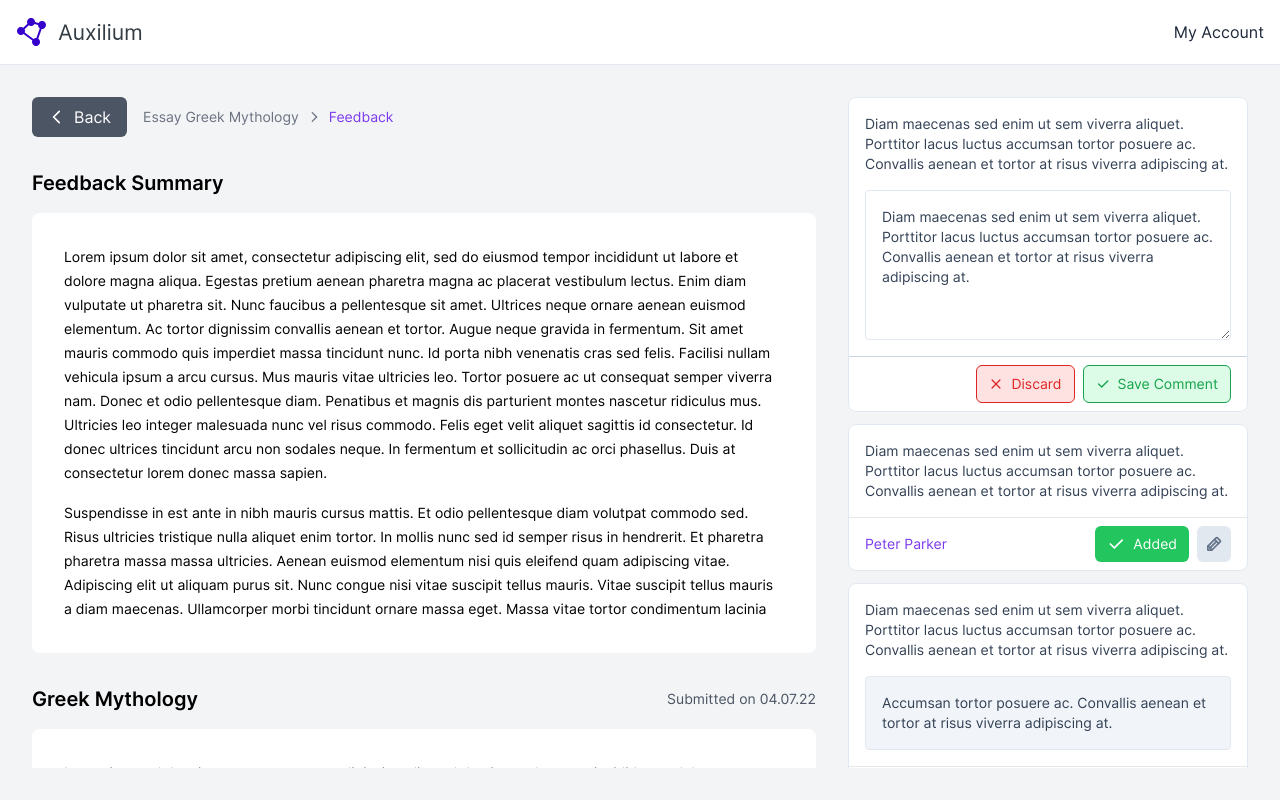
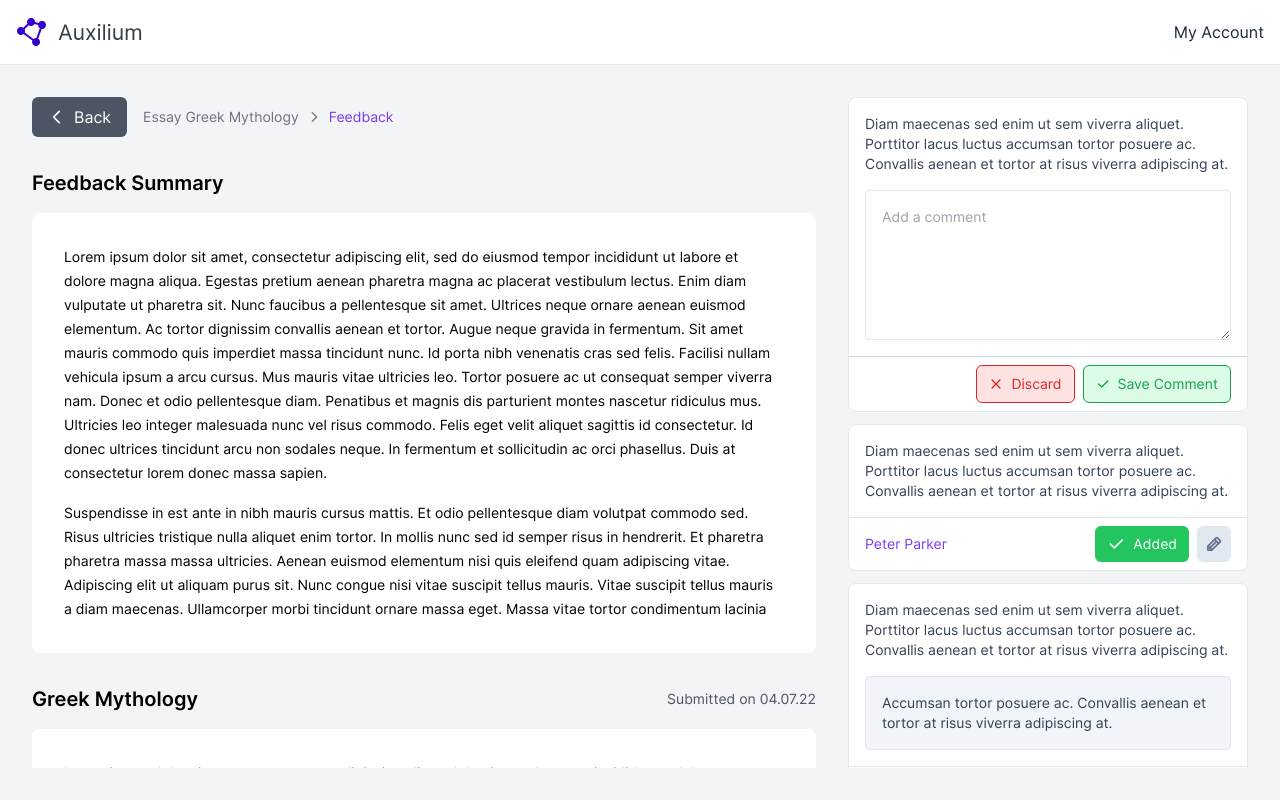
Before and after one commit to NilsHellwig/FeedbackPool-Prototyping, a React (Create React App) app in the folder prototype3/: page /submission/1/feedback in a window 1280 px wide. Both pictures are taken after a click on the button 1214 px from the left and 218 px from the top of the page. Built offline with nearby package versions, Linux system fonts and the light colour scheme.

Commit message:
Update state

```diff
--- a/prototype3/src/components/FeedbackExtract.tsx
+++ b/prototype3/src/components/FeedbackExtract.tsx
@@ -12,7 +12,7 @@ export const FeedbackExtract: React.FC<FeedbackExtractProps> = ({
   feedbackExtract,
 }) => {
   const [isEditing, setIsEditing] = useState(false);
-  const [text, setText] = useState(feedbackExtract.text || "");
+  const [comment, setComment] = useState(feedbackExtract.comment || "");
   const addButtonRef = useRef<HTMLButtonElement>(null);
   const [isAddHovering] = useHover(addButtonRef);
 
@@ -22,7 +22,7 @@ export const FeedbackExtract: React.FC<FeedbackExtractProps> = ({
 
   const handleAbort = () => {
     setIsEditing(false);
-    setText(feedbackExtract.comment || "");
+    setComment(feedbackExtract.comment || "");
   };
 
   return (
@@ -41,8 +41,8 @@ export const FeedbackExtract: React.FC<FeedbackExtractProps> = ({
             <textarea
               placeholder="Add a comment"
               className="p-4 text-sm text-slate-700 w-full min-h-[150px] flex items-start border border-slate-200 rounded"
-              defaultValue={text}
-              onChange={(e) => setText(e.target.value)}
+              defaultValue={comment}
+              onChange={(e) => setComment(e.target.value)}
             />
           </div>
           <div className="flex items-center justify-end gap-2 px-4 py-2 border-t border-slate-300">
```
